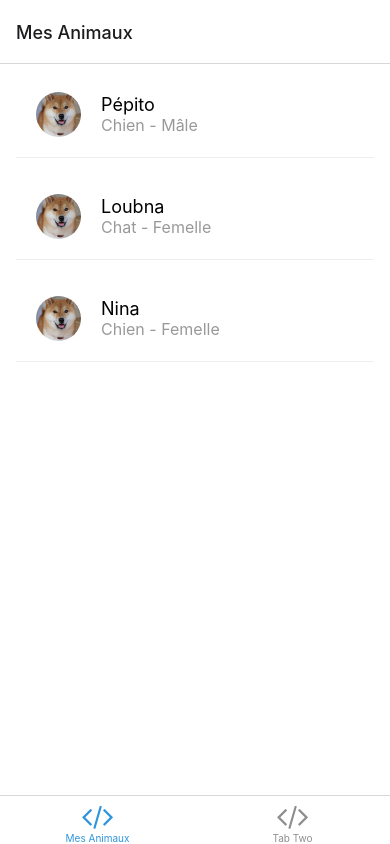
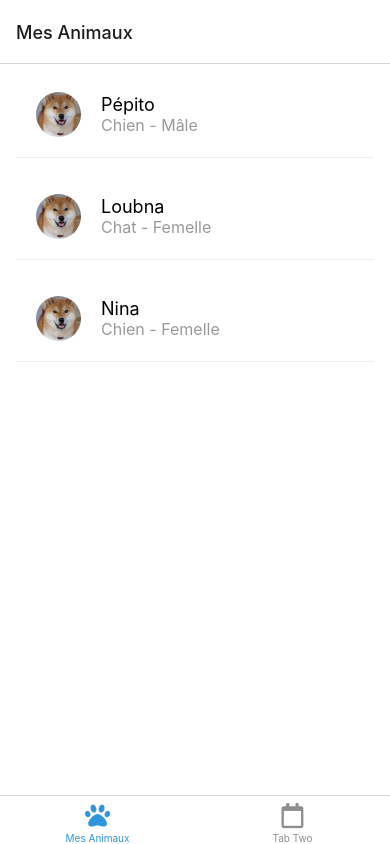
Before and after one commit to veto-lib/client-mobile, a React Native app: screen / in a window 390 px wide. Built offline with nearby package versions, Linux system fonts and the light colour scheme; what expo-linking would draw is missing.

Commit message:
changed icons

```diff
--- a/navigation/index.tsx
+++ b/navigation/index.tsx
@@ -3,7 +3,7 @@
  * https://reactnavigation.org/docs/getting-started
  *
  */
-import { FontAwesome } from '@expo/vector-icons';
+import { FontAwesome5 } from '@expo/vector-icons';
 import { createBottomTabNavigator } from '@react-navigation/bottom-tabs';
 import { NavigationContainer, DefaultTheme, DarkTheme } from '@react-navigation/native';
 import { createNativeStackNavigator } from '@react-navigation/native-stack';
@@ -16,7 +16,7 @@ import ModalScreen from '../screens/ModalScreen';
 import NotFoundScreen from '../screens/NotFoundScreen';
 import MyAnimalsScreen from '../screens/MyAnimalsScreen';
 import TabTwoScreen from '../screens/TabTwoScreen';
-import { RootStackParamList, RootTabParamList, RootTabScreenProps } from '../types';
+import { RootStackParamList, RootTabParamList } from '../types';
 import LinkingConfiguration from './LinkingConfiguration';
 
 export default function Navigation({ colorScheme }: { colorScheme: ColorSchemeName }) {
@@ -67,7 +67,7 @@ function BottomTabNavigator() {
         component={MyAnimalsScreen}
         options={() => ({
           title: 'Mes Animaux',
-          tabBarIcon: ({ color }) => <TabBarIcon name="code" color={color} />
+          tabBarIcon: ({ color }) => <FontAwesome5 size={25} style={{ marginBottom: -3 }} color={color} name="paw" />
         })}
       />
       <BottomTab.Screen
@@ -75,19 +75,9 @@ function BottomTabNavigator() {
         component={TabTwoScreen}
         options={{
           title: 'Tab Two',
-          tabBarIcon: ({ color }) => <TabBarIcon name="code" color={color} />,
+          tabBarIcon: ({ color }) => <FontAwesome5 size={25} style={{ marginBottom: -3 }} color={color} name="calendar" />,
         }}
       />
     </BottomTab.Navigator>
   );
 }
-
-/**
- * You can explore the built-in icon families and icons on the web at https://icons.expo.fyi/
- */
-function TabBarIcon(props: {
-  name: React.ComponentProps<typeof FontAwesome>['name'];
-  color: string;
-}) {
-  return <FontAwesome size={30} style={{ marginBottom: -3 }} {...props} />;
-}
```
